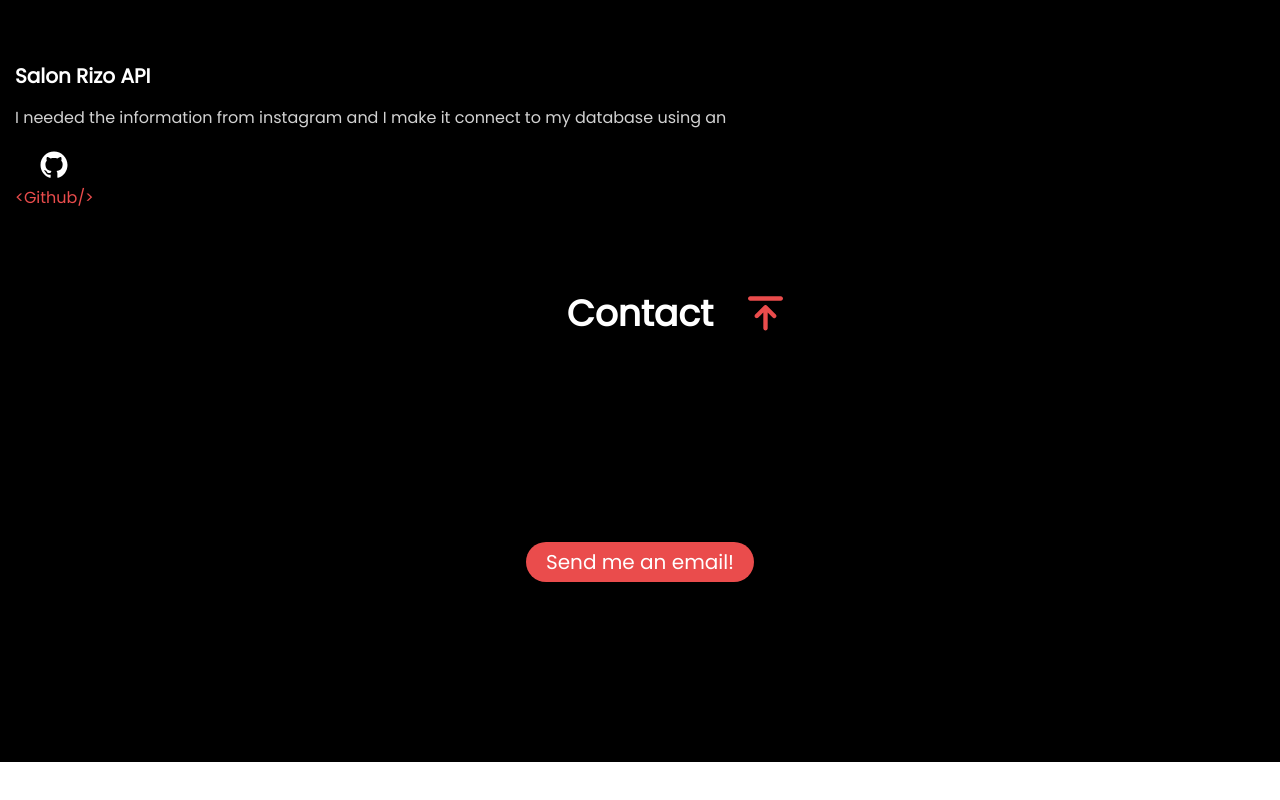
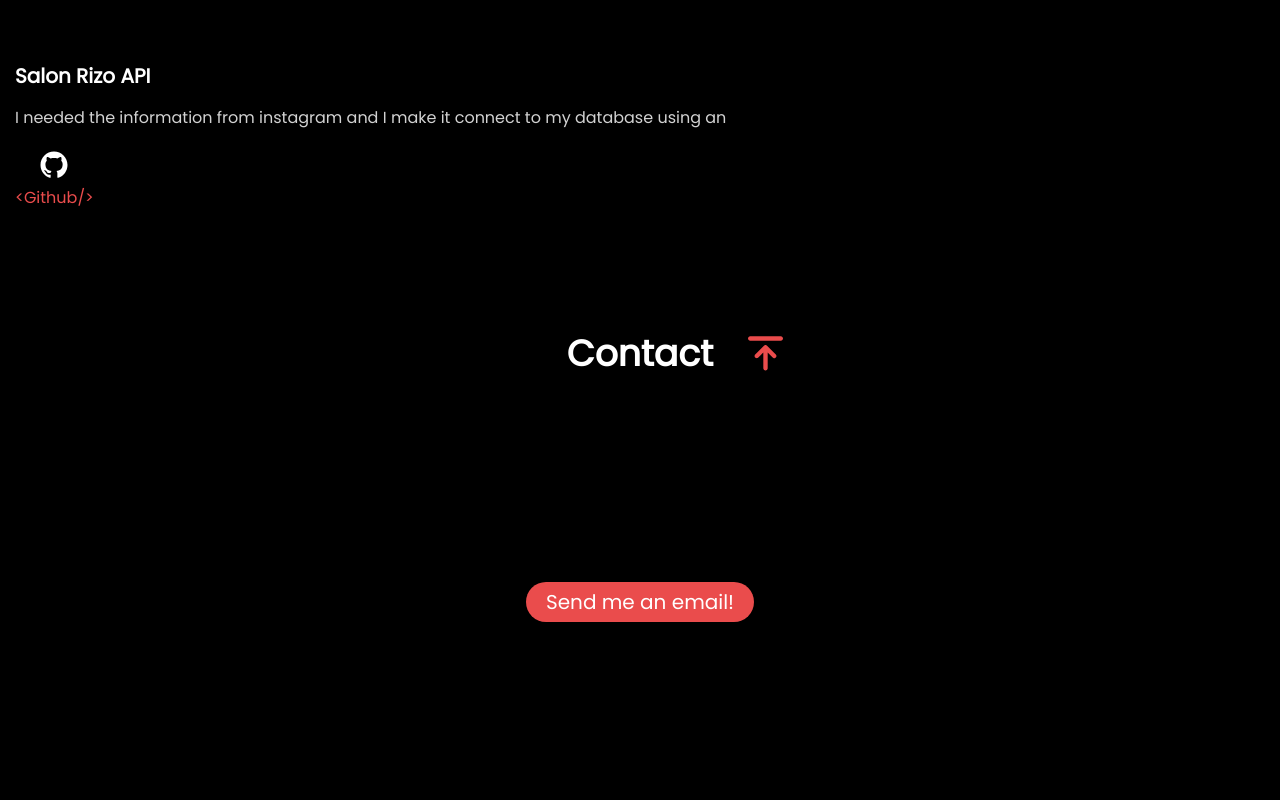
Before and after one commit to axelrizo/portfolio-2, a Nuxt app: page / in a window 1280 px wide. Shown: the part 6948-7748 px from the top of the page. Before the commit the page ends 7710 px from the top, so only its background shows below. Built offline with nearby package versions, Linux system fonts and the light colour scheme.

Commit message:
Contact done

```diff
--- a/components/Contact.vue
+++ b/components/Contact.vue
@@ -1,9 +1,6 @@
 <template lang="pug">
-.contact
-  .contact__header
-    h3.contact__title Contact
-      a.contact__link-to-top(href="#", title="title")
-        IconArrowToTop.contact__icon
+Section.contact
+  SectionHeader(:info="{ title: 'Contact' }")
   .contact__container
     a.contact__link(href="mailto:axelg.rizos@gmail.com", title="title") Send me an email!
 </template>
@@ -14,26 +11,6 @@ export default {};
 
 <style lang="scss">
 .contact {
-  &__header {
-    position: relative;
-    margin: 0 auto;
-    width: fit-content;
-  }
-  &__title {
-    font-size: 36px;
-    color: #fff;
-    padding: 0 0 30px 0;
-  }
-  &__link-to-top {
-    position: absolute;
-    right: -70px;
-    top: 0;
-  }
-  &__icon {
-    width: 35px;
-    height: 35px;
-    color: rgba(var(--color-principal));
-  }
   &__container {
     display: flex;
     align-items: center;
```
